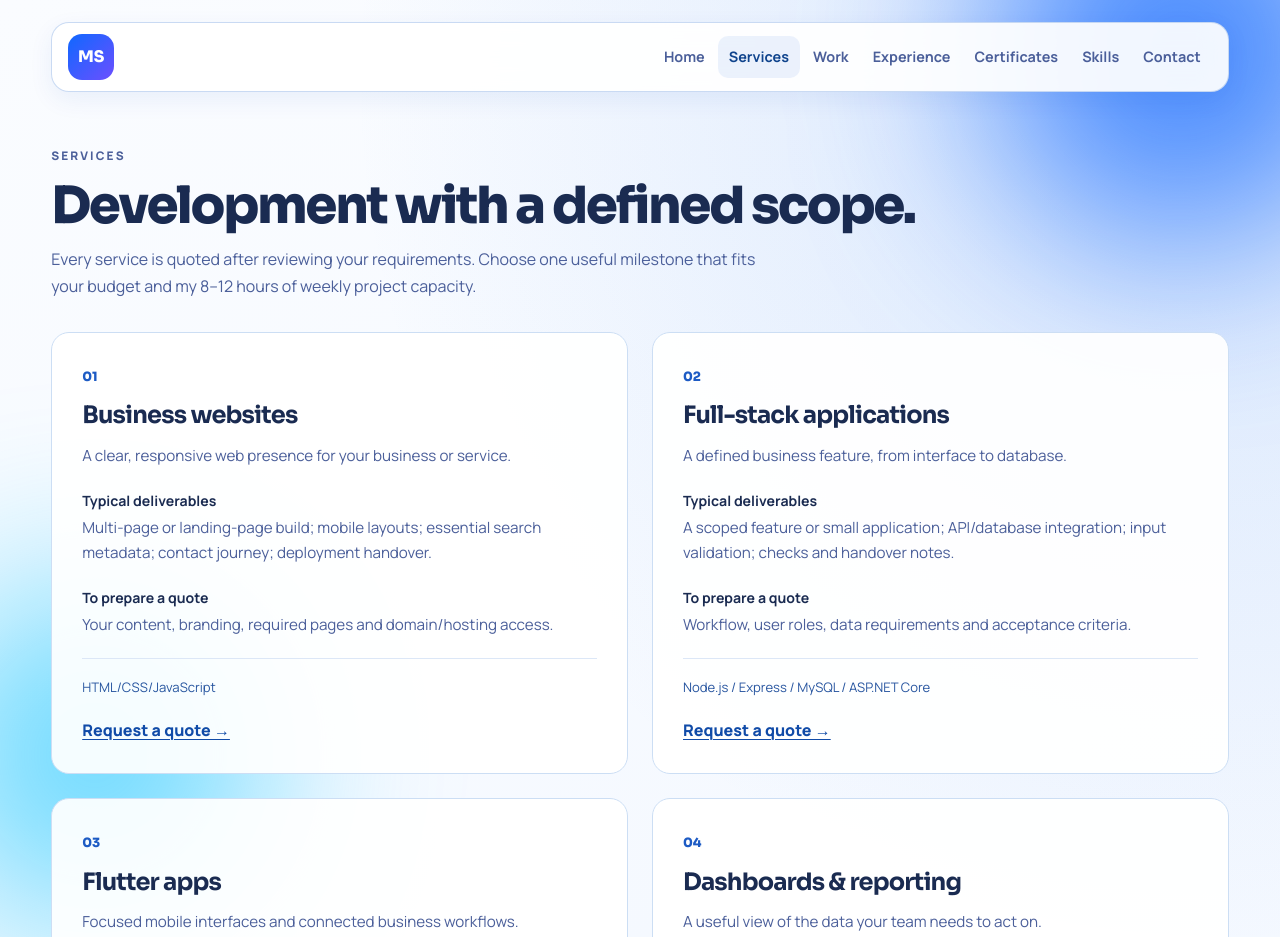
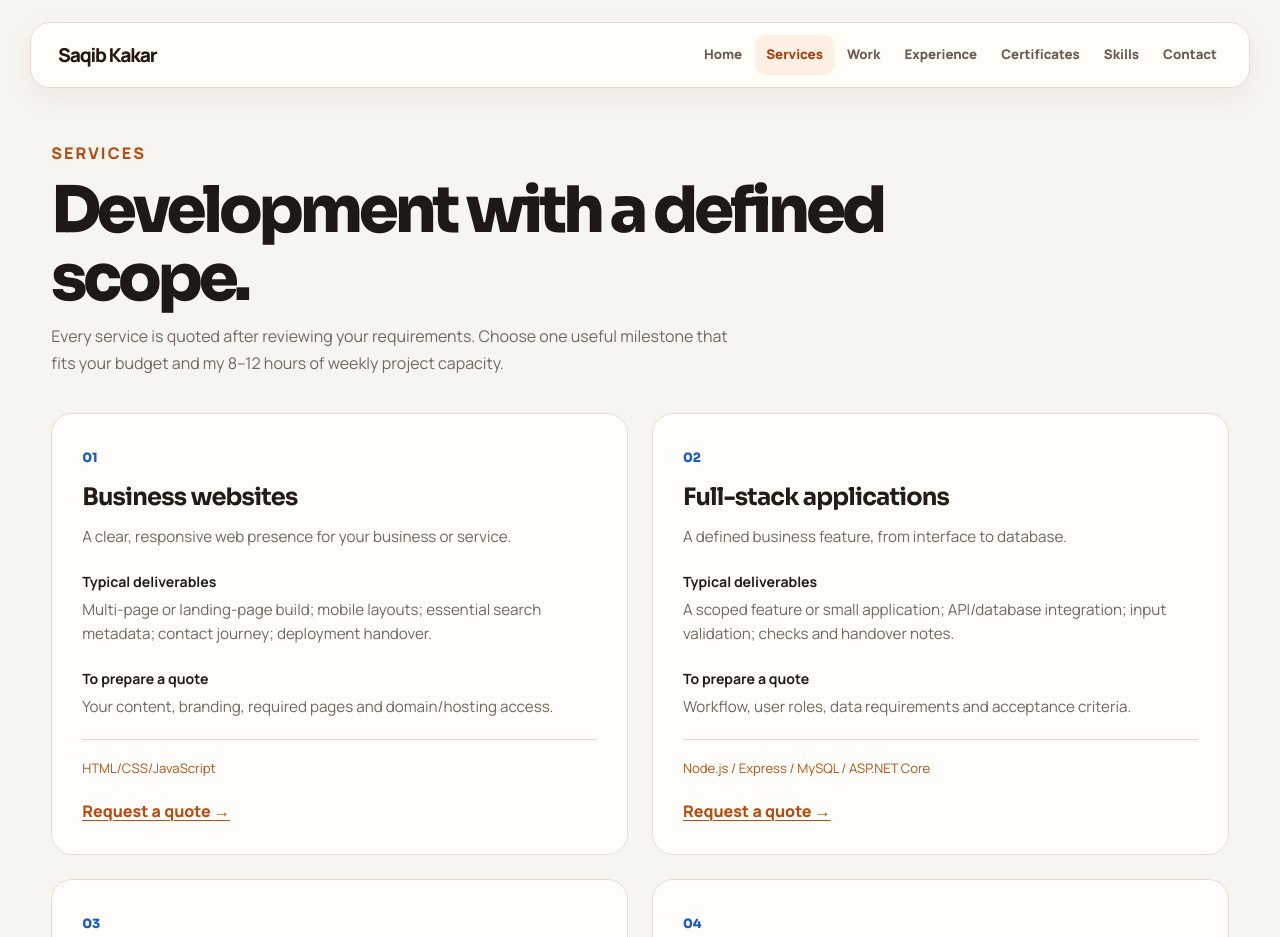
Before and after one commit to MuhammadSaqibKakar/Muhammad_Saqib_Portfolio, a plain HTML site: page services.html in a window 1280 px wide. Shown: the top 937 px of the page. Drawn offline with Linux system fonts and the light colour scheme.

Commit message:
Match services.html navigation and styling to orange developer portfolio

```diff
--- a/services.html
+++ b/services.html
@@ -6,17 +6,17 @@
 <link rel="icon" href="assets/images/favicon.svg" type="image/svg+xml">
 <title>Development services | Muhammad Saqib Kakar</title>
 <meta name="description" content="Quote-based websites, applications, Flutter apps, dashboards, workflow automation, bug fixes and deployment by Muhammad Saqib Kakar.">
-<link rel="canonical" href="https://muhammadsaqibkakar.github.io/Muhammad_Saqib_Portfolio/services.html">
-<meta name="theme-color" content="#0f68ff">
+<link rel="canonical" href="https://saqibkakar.com/services.html">
+<meta name="theme-color" content="#f77813">
 <meta property="og:type" content="website">
 <meta property="og:title" content="Development services | Muhammad Saqib Kakar">
 <meta property="og:description" content="Quote-based websites, applications, Flutter apps, dashboards, workflow automation, bug fixes and deployment by Muhammad Saqib Kakar.">
-<meta property="og:url" content="https://muhammadsaqibkakar.github.io/Muhammad_Saqib_Portfolio/services.html">
-<meta property="og:image" content="https://muhammadsaqibkakar.github.io/Muhammad_Saqib_Portfolio/assets/images/saqib-formal-headshot.webp">
+<meta property="og:url" content="https://saqibkakar.com/services.html">
+<meta property="og:image" content="https://saqibkakar.com/assets/images/saqib-formal-headshot.webp">
 <meta property="og:image:alt" content="Muhammad Saqib Kakar, Software Engineer">
 <meta property="og:site_name" content="Muhammad Saqib Kakar | Software Engineer">
 <meta property="og:locale" content="en_US">
-<meta name="twitter:image" content="https://muhammadsaqibkakar.github.io/Muhammad_Saqib_Portfolio/assets/images/saqib-formal-headshot.webp">
+<meta name="twitter:image" content="https://saqibkakar.com/assets/images/saqib-formal-headshot.webp">
 <meta name="color-scheme" content="light">
 <meta name="twitter:card" content="summary_large_image">
 <link rel="preconnect" href="https://fonts.googleapis.com">
@@ -24,6 +24,7 @@
 <link href="https://fonts.googleapis.com/css2?family=Manrope:wght@400;500;600;700;800&family=Sora:wght@600;700;800&display=swap" rel="stylesheet">
 <link rel="stylesheet" href="style.css?v=20261103">
 <link rel="stylesheet" href="client-updates.css?v=20261112-professional-refresh">
+<link rel="stylesheet" href="orange-subpages.css?v=20261116-v1">
 </head>
 <body>
 <a class="skip-link" href="#main">Skip to content</a>
@@ -32,7 +33,7 @@
 <div class="bg-glow glow-two" aria-hidden="true">
 </div>
 <header class="site-header">
-<a class="logo" href="index.html" aria-label="Muhammad Saqib Kakar home">MS</a>
+<a class="logo" href="index.html" aria-label="Saqib Kakar home">Saqib Kakar</a>
 <button class="menu-toggle" aria-label="Open navigation" aria-controls="primary-nav" aria-expanded="false">Menu</button>
 <nav class="nav-links" id="primary-nav" aria-label="Main navigation">
 <a href="index.html">Home</a>
```
